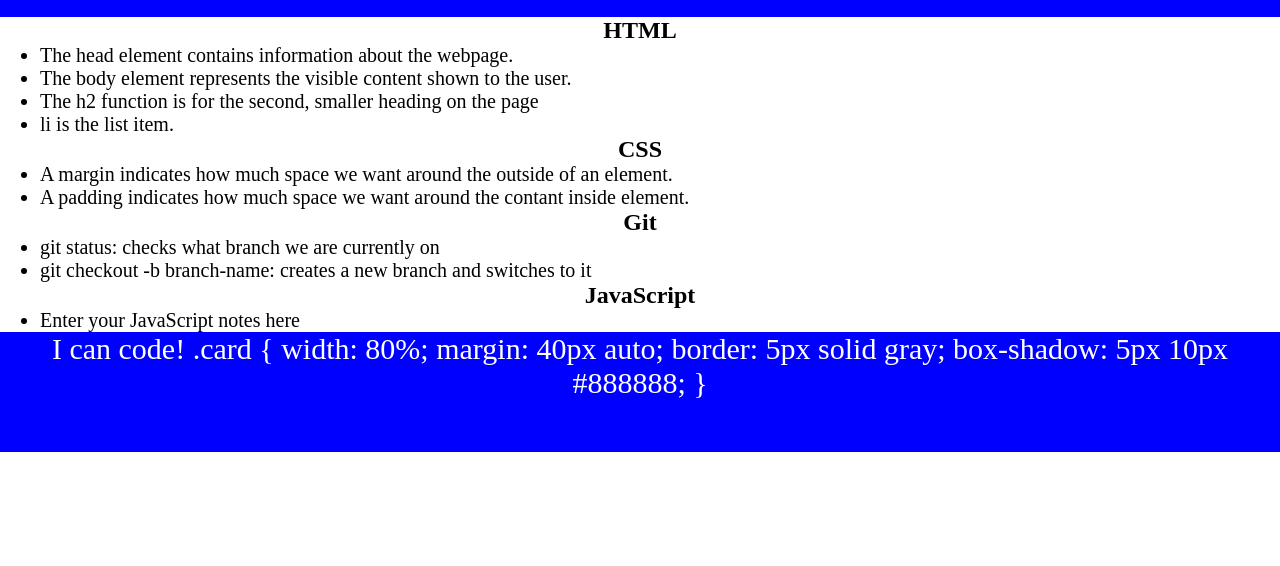
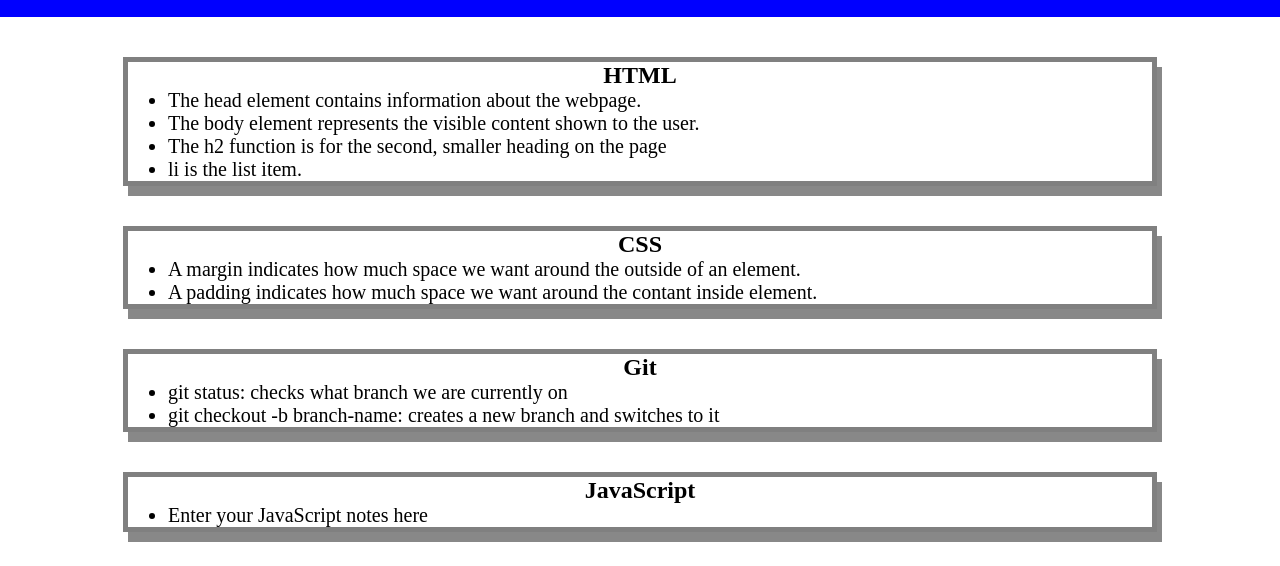
Before and after one commit to snalepa11/prework-study-guide, a plain HTML site: page prework-study-guide/index.html in a window 1280 px wide. Shown: the part 103-669 px from the top of the page. Drawn offline with Linux system fonts and the light colour scheme; files that its build step writes are made by us from their sources.

Commit message:
added CSS to project

```diff
--- a/prework-study-guide/assets/style.css
+++ b/prework-study-guide/assets/style.css
@@ -28,3 +28,10 @@ p{
     text-align: center;
     font-size: 30px;
 }
+
+.card {
+    width: 80%;
+    margin: 40px auto;
+    border: 5px solid gray;
+    box-shadow: 5px 10px #888888;
+  }
--- a/prework-study-guide/index.html
+++ b/prework-study-guide/index.html
@@ -48,12 +48,6 @@
 
     <footer>
       <p>I can code!
-        .card {
-          width: 80%;
-          margin: 40px auto;
-          border: 5px solid gray;
-          box-shadow: 5px 10px #888888;
-        }
       </p>
     </footer>
   </body>
```
